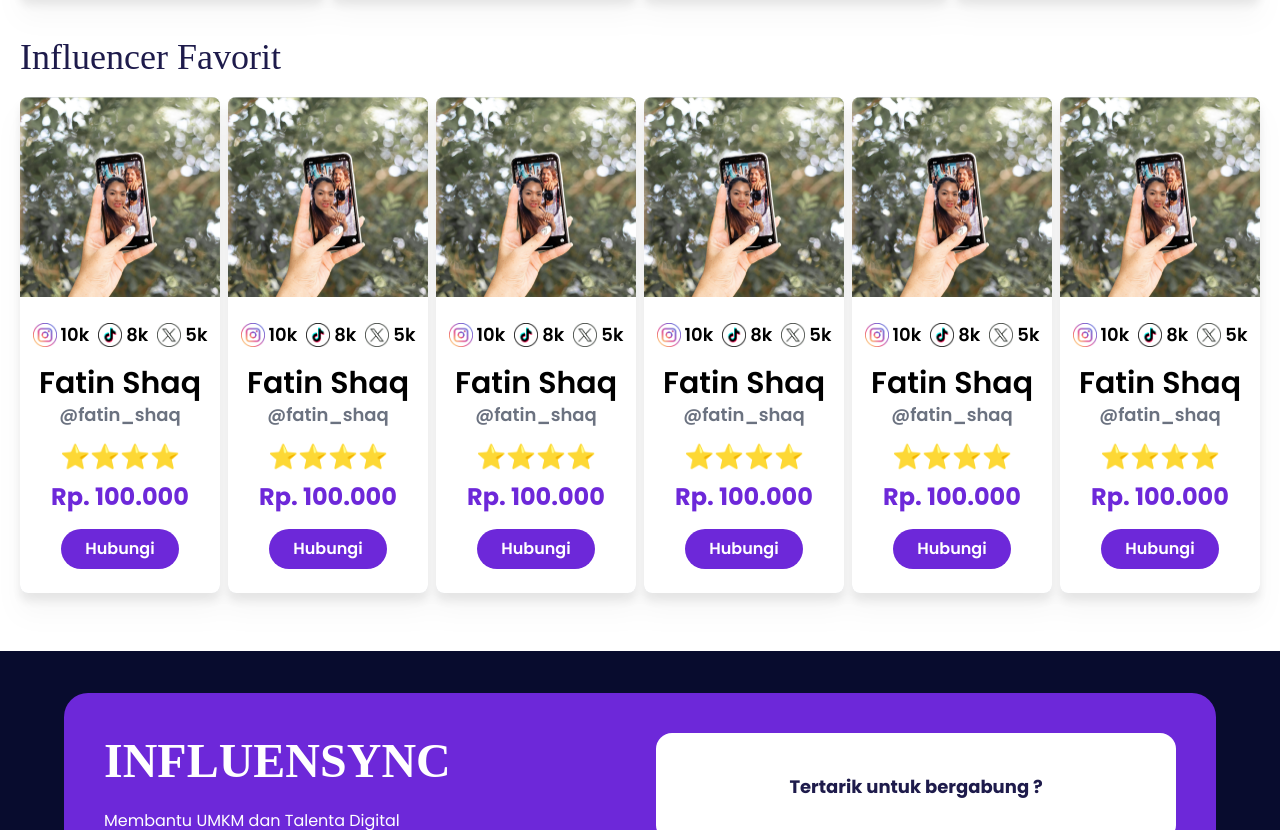
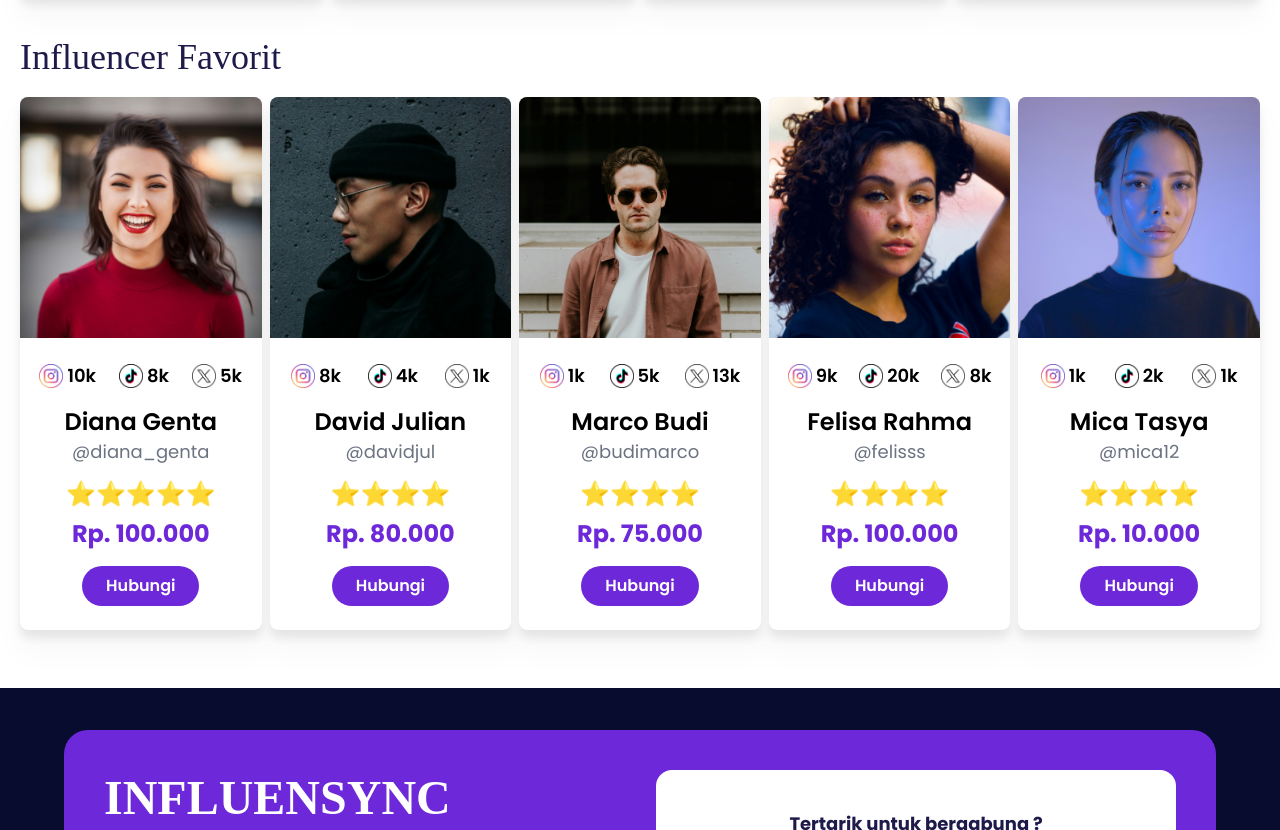
Before and after one commit to briskaputraa/inflen, a plain HTML site: page e-commerce.html in a window 1280 px wide. Shown: the part 1588-2418 px from the top of the page. Drawn offline with nearby package versions, Linux system fonts and the light colour scheme; a web font is replaced by a local one.

Commit message:
New Image

```diff
--- a/e-commerce.html
+++ b/e-commerce.html
@@ -117,21 +117,21 @@
             </div>
 
             <div class="bg-gray-300 flex flex-col w-[100%]  w-fit h-auto items-center m-1 rounded-lg">
-                <img src="assets/Influencer Cat.png" class="w-full h-full object-cover rounded-t-lg" alt="">
+                <img src="assets/Video Product Cat.png" class="w-full h-full object-cover rounded-t-lg" alt="">
                 <div class="bg-white w-[200px] md:w-full p-3 font-semibold text-lg rounded-b-lg">
                     Video Produk
                 </div>
             </div>
 
             <div class="bg-gray-300 flex flex-col w-[100%] w-fit h-auto items-center m-1 rounded-lg">
-                <img src="assets/Influencer Cat.png" class="w-full h-full object-cover rounded-t-lg" alt="">
+                <img src="assets/Pendampingan AI.png" class="w-full h-full object-cover rounded-t-lg" alt="">
                 <div class="bg-white w-[200px] md:w-full p-3 font-semibold text-lg rounded-b-lg">
                     Pendampingan AI
                 </div>
             </div>
 
             <div class="bg-gray-300 flex flex-col w-[100%] w-fit h-auto items-center m-1 rounded-lg">
-                <img src="assets/Influencer Cat.png" class="w-full h-full object-cover rounded-t-lg" alt="">
+                <img src="assets/Desain Kemasan.png" class="w-full h-full object-cover rounded-t-lg" alt="">
                 <div class="bg-white w-[200px] md:w-full  p-3 font-semibold text-lg rounded-b-lg">
                     Desain Kemasan
                 </div>
@@ -147,9 +147,9 @@
         </div>
         <div class="flex overflow-x-scroll overflow-x-hidden p-4 cursor-pointer h-auto drop-shadow-xl scrollbar-hide">
 
-    <!-- Influencer 1 -->
+    <!-- Diana Genta -->
     <div class="bg-gray-300 flex flex-col w-[100%] w-fit h-auto items-center m-1 rounded-lg">
-        <img src="assets/Influencer Cat.png" class="w-auto rounded-t-lg" alt="">
+        <img src="assets/Diana Genta.png" class="w-auto rounded-t-lg" alt="">
         <div class="bg-white w-full h-full p-2 font-semibold text-lg rounded-b-lg text-center">
             <div class="flex justify-around my-4">
                 <div class="flex items-center">
@@ -165,8 +165,98 @@
                     <span class="text-xs md:text-lg">5k</span>
                 </div>
             </div>
-            <div class="md:text-3xl text-lg">Fatin Shaq</div>
-            <div class="text-gray-500 mb-3 md:text-lg text-sm">@fatin_shaq</div>
+            <div class="md:text-2xl text-lg">Diana Genta</div>
+            <div class="text-gray-500 mb-3 md:text-lg text-sm font-medium">@diana_genta</div>
+            <div class="flex justify-center text-base md:text-2xl items-center mb-2">
+                <span>⭐️⭐️⭐️⭐️⭐️</span>
+            </div>
+            <div class="font-bold text-base md:text-2xl text-violet-700 mb-4">Rp. 100.000</div>
+            <button class="bg-violet-700 text-white text-base md:mb-4 mb-4 py-2 px-6 rounded-full hover:bg-violet-800 transition-colors">
+                Hubungi
+            </button>
+        </div>
+    </div>
+
+    <!-- IDavid Julian -->
+    <div class="bg-gray-300 flex flex-col w-[100%] w-fit h-auto items-center m-1 rounded-lg">
+        <img src="assets/David Julian.png" class="w-auto rounded-t-lg" alt="">
+        <div class="bg-white w-full h-full p-2 font-semibold text-lg rounded-b-lg text-center">
+            <div class="flex justify-around my-4">
+                <div class="flex items-center">
+                    <img src="assets/Instagram.png" class="md:w-6 md:h-6 mr-1 w-3 h-3" alt="Instagram">
+                    <span class="text-xs md:text-lg">8k</span>
+                </div>
+                <div class="flex items-center">
+                    <img src="assets/TikTok.png" class="md:w-6 md:h-6 mr-1 w-3 h-3" alt="TikTok">
+                    <span class="text-xs md:text-lg">4k</span>
+                </div>
+                <div class="flex items-center">
+                    <img src="assets/X.png" class="md:w-6 md:h-6 mr-1 w-3 h-3" alt="X">
+                    <span class="text-xs md:text-lg">1k</span>
+                </div>
+            </div>
+            <div class="md:text-2xl text-lg">David Julian</div>
+            <div class="text-gray-500 mb-3 md:text-lg text-sm font-medium">@davidjul</div>
+            <div class="flex justify-center text-base md:text-2xl items-center mb-2">
+                <span>⭐️⭐️⭐️⭐️</span>
+            </div>
+            <div class="font-bold text-base md:text-2xl text-violet-700 mb-4">Rp. 80.000</div>
+            <button class="bg-violet-700 text-white text-base md:mb-4 mb-4 py-2 px-6 rounded-full hover:bg-violet-800 transition-colors">
+                Hubungi
+            </button>
+        </div>
+    </div>
+
+    <!--  Marco Budi -->
+    <div class="bg-gray-300 flex flex-col w-[100%] w-fit h-auto items-center m-1 rounded-lg">
+        <img src="assets/Marco Budi.png" class="w-auto rounded-t-lg" alt="">
+        <div class="bg-white w-full h-full p-2 font-semibold text-lg rounded-b-lg text-center">
+            <div class="flex justify-around my-4">
+                <div class="flex items-center">
+                    <img src="assets/Instagram.png" class="md:w-6 md:h-6 mr-1 w-3 h-3" alt="Instagram">
+                    <span class="text-xs md:text-lg">1k</span>
+                </div>
+                <div class="flex items-center">
+                    <img src="assets/TikTok.png" class="md:w-6 md:h-6 mr-1 w-3 h-3" alt="TikTok">
+                    <span class="text-xs md:text-lg">5k</span>
+                </div>
+                <div class="flex items-center">
+                    <img src="assets/X.png" class="md:w-6 md:h-6 mr-1 w-3 h-3" alt="X">
+                    <span class="text-xs md:text-lg">13k</span>
+                </div>
+            </div>
+            <div class="md:text-2xl text-lg">Marco  Budi</div>
+            <div class="text-gray-500 mb-3 md:text-lg text-sm font-medium">@budimarco</div>
+            <div class="flex justify-center text-base md:text-2xl items-center mb-2">
+                <span>⭐️⭐️⭐️⭐️</span>
+            </div>
+            <div class="font-bold text-base md:text-2xl text-violet-700 mb-4">Rp. 75.000</div>
+            <button class="bg-violet-700 text-white text-base md:mb-4 mb-4 py-2 px-6 rounded-full hover:bg-violet-800 transition-colors">
+                Hubungi
+            </button>
+        </div>
+    </div>
+
+    <!-- Felisa Rahma -->
+    <div class="bg-gray-300 flex flex-col w-[100%] w-fit h-auto items-center m-1 rounded-lg">
+        <img src="assets/Felisa Rahma.png" class="w-auto rounded-t-lg" alt="">
+        <div class="bg-white w-full h-full p-2 font-semibold text-lg rounded-b-lg text-center">
+            <div class="flex justify-around my-4">
+                <div class="flex items-center">
+                    <img src="assets/Instagram.png" class="md:w-6 md:h-6 mr-1 w-3 h-3" alt="Instagram">
+                    <span class="text-xs md:text-lg">9k</span>
+                </div>
+                <div class="flex items-center">
+                    <img src="assets/TikTok.png" class="md:w-6 md:h-6 mr-1 w-3 h-3" alt="TikTok">
+                    <span class="text-xs md:text-lg">20k</span>
+                </div>
+                <div class="flex items-center">
+                    <img src="assets/X.png" class="md:w-6 md:h-6 mr-1 w-3 h-3" alt="X">
+                    <span class="text-xs md:text-lg">8k</span>
+                </div>
+            </div>
+            <div class="md:text-2xl text-lg">Felisa Rahma</div>
+            <div class="text-gray-500 mb-3 md:text-lg text-sm font-medium">@felisss</div>
             <div class="flex justify-center text-base md:text-2xl items-center mb-2">
                 <span>⭐️⭐️⭐️⭐️</span>
             </div>
@@ -177,155 +267,37 @@
         </div>
     </div>
 
-    <!-- Influencer 2 -->
-    <div class="bg-gray-300 flex flex-col w-[100%] w-fit h-auto items-center m-1 rounded-lg">
-        <img src="assets/Influencer Cat.png" class="w-auto rounded-t-lg" alt="">
+     <!-- IMica Tasya-->
+     <div class="bg-gray-300 flex flex-col w-[100%] w-fit h-auto items-center m-1 rounded-lg">
+        <img src="assets/Mica Tasya.png" class="w-auto rounded-t-lg" alt="">
         <div class="bg-white w-full h-full p-2 font-semibold text-lg rounded-b-lg text-center">
             <div class="flex justify-around my-4">
                 <div class="flex items-center">
                     <img src="assets/Instagram.png" class="md:w-6 md:h-6 mr-1 w-3 h-3" alt="Instagram">
-                    <span class="text-xs md:text-lg">10k</span>
+                    <span class="text-xs md:text-lg">1k</span>
                 </div>
                 <div class="flex items-center">
                     <img src="assets/TikTok.png" class="md:w-6 md:h-6 mr-1 w-3 h-3" alt="TikTok">
-                    <span class="text-xs md:text-lg">8k</span>
+                    <span class="text-xs md:text-lg">2k</span>
                 </div>
                 <div class="flex items-center">
                     <img src="assets/X.png" class="md:w-6 md:h-6 mr-1 w-3 h-3" alt="X">
-                    <span class="text-xs md:text-lg">5k</span>
+                    <span class="text-xs md:text-lg">1k</span>
                 </div>
             </div>
-            <div class="md:text-3xl text-lg">Fatin Shaq</div>
-            <div class="text-gray-500 mb-3 md:text-lg text-sm">@fatin_shaq</div>
+            <div class="md:text-2xl text-lg">Mica Tasya</div>
+            <div class="text-gray-500 mb-3 md:text-lg text-sm font-medium">@mica12</div>
             <div class="flex justify-center text-base md:text-2xl items-center mb-2">
                 <span>⭐️⭐️⭐️⭐️</span>
             </div>
-            <div class="font-bold text-base md:text-2xl text-violet-700 mb-4">Rp. 100.000</div>
+            <div class="font-bold text-base md:text-2xl text-violet-700 mb-4">Rp. 10.000</div>
             <button class="bg-violet-700 text-white text-base md:mb-4 mb-4 py-2 px-6 rounded-full hover:bg-violet-800 transition-colors">
                 Hubungi
             </button>
         </div>
     </div>
 
-    <!-- Influencer 3 -->
-    <div class="bg-gray-300 flex flex-col w-[100%] w-fit h-auto items-center m-1 rounded-lg">
-        <img src="assets/Influencer Cat.png" class="w-auto rounded-t-lg" alt="">
-        <div class="bg-white w-full h-full p-2 font-semibold text-lg rounded-b-lg text-center">
-            <div class="flex justify-around my-4">
-                <div class="flex items-center">
-                    <img src="assets/Instagram.png" class="md:w-6 md:h-6 mr-1 w-3 h-3" alt="Instagram">
-                    <span class="text-xs md:text-lg">10k</span>
-                </div>
-                <div class="flex items-center">
-                    <img src="assets/TikTok.png" class="md:w-6 md:h-6 mr-1 w-3 h-3" alt="TikTok">
-                    <span class="text-xs md:text-lg">8k</span>
-                </div>
-                <div class="flex items-center">
-                    <img src="assets/X.png" class="md:w-6 md:h-6 mr-1 w-3 h-3" alt="X">
-                    <span class="text-xs md:text-lg">5k</span>
-                </div>
-            </div>
-            <div class="md:text-3xl text-lg">Fatin Shaq</div>
-            <div class="text-gray-500 mb-3 md:text-lg text-sm">@fatin_shaq</div>
-            <div class="flex justify-center text-base md:text-2xl items-center mb-2">
-                <span>⭐️⭐️⭐️⭐️</span>
-            </div>
-            <div class="font-bold text-base md:text-2xl text-violet-700 mb-4">Rp. 100.000</div>
-            <button class="bg-violet-700 text-white text-base md:mb-4 mb-4 py-2 px-6 rounded-full hover:bg-violet-800 transition-colors">
-                Hubungi
-            </button>
-        </div>
-    </div>
 
-    <!-- Influencer 4 -->
-    <div class="bg-gray-300 flex flex-col w-[100%] w-fit h-auto items-center m-1 rounded-lg">
-        <img src="assets/Influencer Cat.png" class="w-auto rounded-t-lg" alt="">
-        <div class="bg-white w-full h-full p-2 font-semibold text-lg rounded-b-lg text-center">
-            <div class="flex justify-around my-4">
-                <div class="flex items-center">
-                    <img src="assets/Instagram.png" class="md:w-6 md:h-6 mr-1 w-3 h-3" alt="Instagram">
-                    <span class="text-xs md:text-lg">10k</span>
-                </div>
-                <div class="flex items-center">
-                    <img src="assets/TikTok.png" class="md:w-6 md:h-6 mr-1 w-3 h-3" alt="TikTok">
-                    <span class="text-xs md:text-lg">8k</span>
-                </div>
-                <div class="flex items-center">
-                    <img src="assets/X.png" class="md:w-6 md:h-6 mr-1 w-3 h-3" alt="X">
-                    <span class="text-xs md:text-lg">5k</span>
-                </div>
-            </div>
-            <div class="md:text-3xl text-lg">Fatin Shaq</div>
-            <div class="text-gray-500 mb-3 md:text-lg text-sm">@fatin_shaq</div>
-            <div class="flex justify-center text-base md:text-2xl items-center mb-2">
-                <span>⭐️⭐️⭐️⭐️</span>
-            </div>
-            <div class="font-bold text-base md:text-2xl text-violet-700 mb-4">Rp. 100.000</div>
-            <button class="bg-violet-700 text-white text-base md:mb-4 mb-4 py-2 px-6 rounded-full hover:bg-violet-800 transition-colors">
-                Hubungi
-            </button>
-        </div>
-    </div>
-
-     <!-- Influencer 5 -->
-     <div class="bg-gray-300 flex flex-col w-[100%] w-fit h-auto items-center m-1 rounded-lg">
-        <img src="assets/Influencer Cat.png" class="w-auto rounded-t-lg" alt="">
-        <div class="bg-white w-full h-full p-2 font-semibold text-lg rounded-b-lg text-center">
-            <div class="flex justify-around my-4">
-                <div class="flex items-center">
-                    <img src="assets/Instagram.png" class="md:w-6 md:h-6 mr-1 w-3 h-3" alt="Instagram">
-                    <span class="text-xs md:text-lg">10k</span>
-                </div>
-                <div class="flex items-center">
-                    <img src="assets/TikTok.png" class="md:w-6 md:h-6 mr-1 w-3 h-3" alt="TikTok">
-                    <span class="text-xs md:text-lg">8k</span>
-                </div>
-                <div class="flex items-center">
-                    <img src="assets/X.png" class="md:w-6 md:h-6 mr-1 w-3 h-3" alt="X">
-                    <span class="text-xs md:text-lg">5k</span>
-                </div>
-            </div>
-            <div class="md:text-3xl text-lg">Fatin Shaq</div>
-            <div class="text-gray-500 mb-3 md:text-lg text-sm">@fatin_shaq</div>
-            <div class="flex justify-center text-base md:text-2xl items-center mb-2">
-                <span>⭐️⭐️⭐️⭐️</span>
-            </div>
-            <div class="font-bold text-base md:text-2xl text-violet-700 mb-4">Rp. 100.000</div>
-            <button class="bg-violet-700 text-white text-base md:mb-4 mb-4 py-2 px-6 rounded-full hover:bg-violet-800 transition-colors">
-                Hubungi
-            </button>
-        </div>
-    </div>
-
-    <!-- Influencer 6-->
-    <div class="bg-gray-300 flex flex-col w-[100%] w-fit h-auto items-center m-1 rounded-lg">
-        <img src="assets/Influencer Cat.png" class="w-auto rounded-t-lg" alt="">
-        <div class="bg-white w-full h-full p-2 font-semibold text-lg rounded-b-lg text-center">
-            <div class="flex justify-around my-4">
-                <div class="flex items-center">
-                    <img src="assets/Instagram.png" class="md:w-6 md:h-6 mr-1 w-3 h-3" alt="Instagram">
-                    <span class="text-xs md:text-lg">10k</span>
-                </div>
-                <div class="flex items-center">
-                    <img src="assets/TikTok.png" class="md:w-6 md:h-6 mr-1 w-3 h-3" alt="TikTok">
-                    <span class="text-xs md:text-lg">8k</span>
-                </div>
-                <div class="flex items-center">
-                    <img src="assets/X.png" class="md:w-6 md:h-6 mr-1 w-3 h-3" alt="X">
-                    <span class="text-xs md:text-lg">5k</span>
-                </div>
-            </div>
-            <div class="md:text-3xl text-lg">Fatin Shaq</div>
-            <div class="text-gray-500 mb-3 md:text-lg text-sm">@fatin_shaq</div>
-            <div class="flex justify-center text-base md:text-2xl items-center mb-2">
-                <span>⭐️⭐️⭐️⭐️</span>
-            </div>
-            <div class="font-bold text-base md:text-2xl text-violet-700 mb-4">Rp. 100.000</div>
-            <button class="bg-violet-700 text-white text-base md:mb-4 mb-4 py-2 px-6 rounded-full hover:bg-violet-800 transition-colors">
-                Hubungi
-            </button>
-        </div>
-    </div>
 
 
 
```
Also changed, not shown: assets/Amir Dean.png (added), assets/David Julian.png (added), assets/Desain Kemasan.png (added), assets/Diana Genta.png (added), assets/Felisa Rahma.png (added), assets/Marco Budi.png (added), assets/Mica Tasya.png (added), assets/Pendampingan AI.png (renamed from assets/Paid Promote Cat.png), assets/Video Product Cat.png (renamed from assets/Live Commerce Cat.png).
